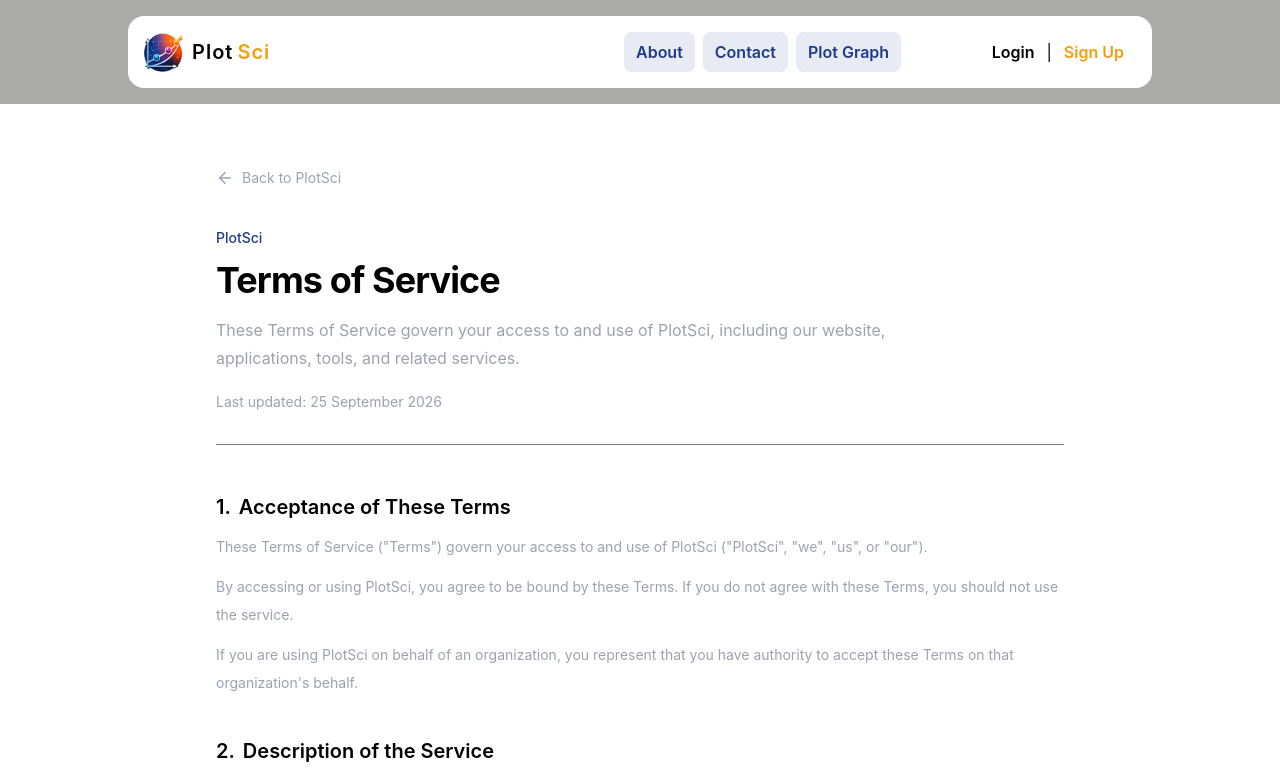
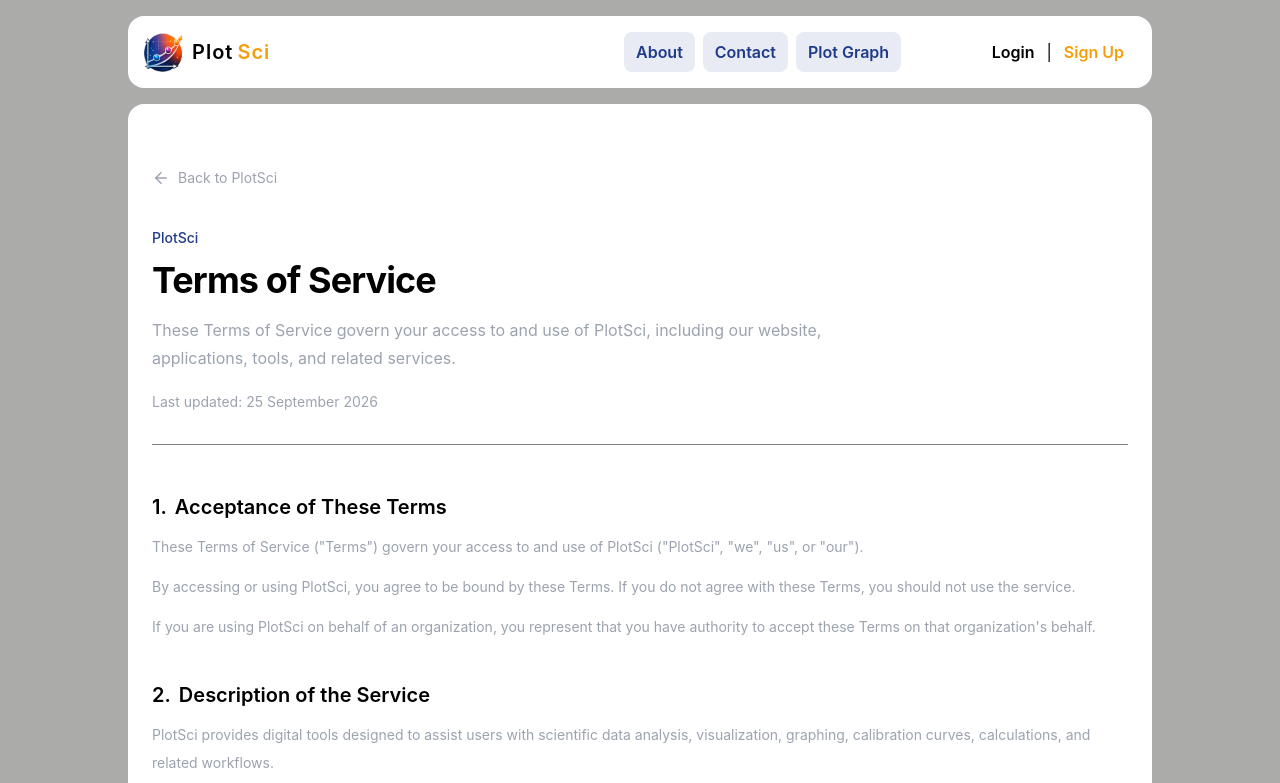
Before and after one commit to BlessingDotDev/calibration-tool, a React (Vite) app: page /terms in a window 1280 px wide. Shown: the top 783 px of the page. Built offline with nearby package versions, Linux system fonts and the light colour scheme.

Commit message:
Make all the links in the Footer work

```diff
--- a/src/components/layout/footer/FooterLinks.tsx
+++ b/src/components/layout/footer/FooterLinks.tsx
@@ -13,7 +13,7 @@
 
         <div className="flex flex-col gap-3 text-sm text-text/50">
           <NavLink
-            to="/project"
+            to="/plot"
             className="transition hover:text-text"
           >
             Plot Graph
@@ -50,7 +50,7 @@
           </NavLink>
 
           <NavLink
-            to="/signup"
+            to="/register"
             className="transition hover:text-text"
           >
             Sign Up
--- a/src/components/legal/LegalLayout.tsx
+++ b/src/components/legal/LegalLayout.tsx
@@ -15,8 +15,8 @@
   children,
 }: LegalLayoutProps) {
   return (
-    <main className="min-h-screen bg-surface">
-      <div className="mx-auto max-w-4xl px-6 py-16">
+    <main className="min-h-screen max-w-5xl mx-auto bg-surface rounded-2xl">
+      <div className="px-6 py-16">
 
         <Link
           to="/"
--- a/src/pages/Home.tsx
+++ b/src/pages/Home.tsx
@@ -11,7 +11,7 @@
         professionals, and growing brands."
       backgroundImage={logo}
     >
-      <Button variant="secondary">
+      <Button variant="secondary" to="/plot`">
         Start a Project
       </Button>
     </HeroSection >
```
